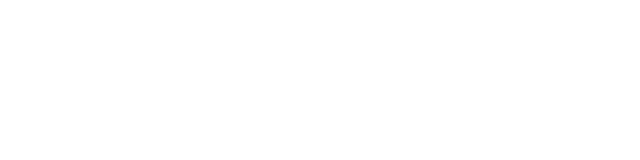
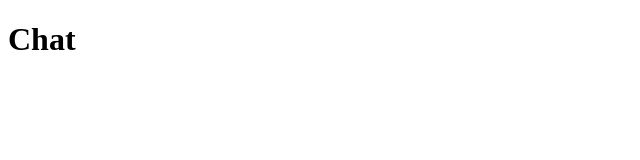
Before and after one commit to raaudain/realtime-chat-app, a React (Create React App) app in the folder client/: page /chat in a window 1280 px wide. Shown: the top 160 px of the page, without its empty margins (0-640 px from the left). Built offline with nearby package versions, Linux system fonts and the light colour scheme.

Commit message:
Basic server is running

```diff
--- a/client/src/App.js
+++ b/client/src/App.js
@@ -1,7 +1,7 @@
 import React from "react";
 import { BrowserRouter as Router, Route}  from "react-router-dom";
-import Join from "./components/Join";
-import Chat from "./components/Chat";
+import Join from "./components/Join.js";
+import Chat from "./components/Chat.js";
 
 
 const App = () => {
@@ -9,8 +9,8 @@
     return (
 
         <Router>
-            <Router path="/" exact component={Join}></Router>
-            <Router path="/chat" exact component={Chat}></Router>
+            <Route path="/" exact component={Join}></Route>
+            <Route path="/chat" component={Chat}></Route>
         </Router>
 
     );
--- a/client/src/components/Chat.js
+++ b/client/src/components/Chat.js
@@ -3,8 +3,9 @@
 const Chat = () => {
 
     return (
-        <>
-        </>
+        <div>
+            <h1>Chat</h1>
+        </div>
     );
 }
 
--- a/client/src/components/Join.js
+++ b/client/src/components/Join.js
@@ -3,8 +3,9 @@
 const Join = () => {
 
     return (
-        <>
-        </>
+        <div>
+            <h1>Join</h1>
+        </div>
     );
 }
 
```
